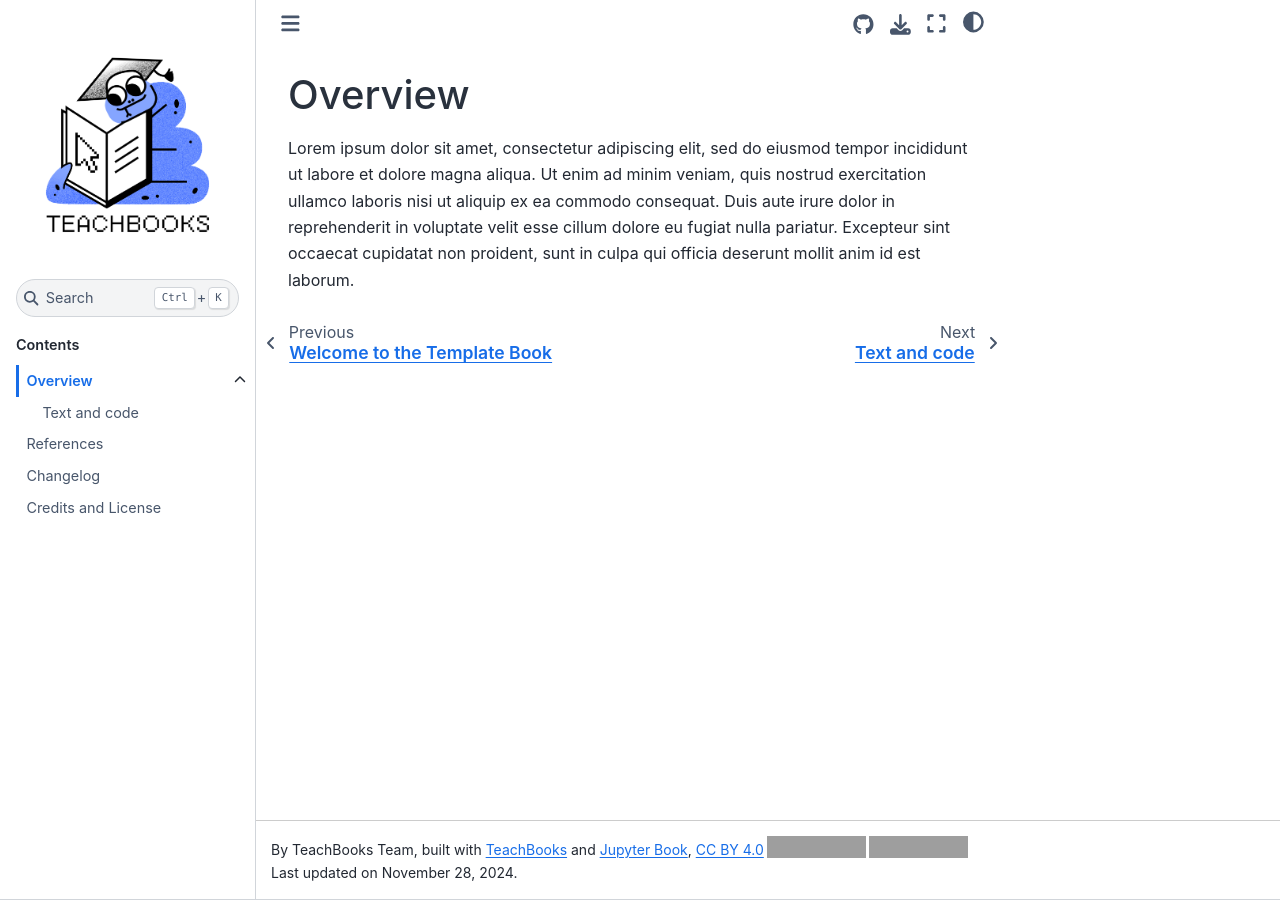
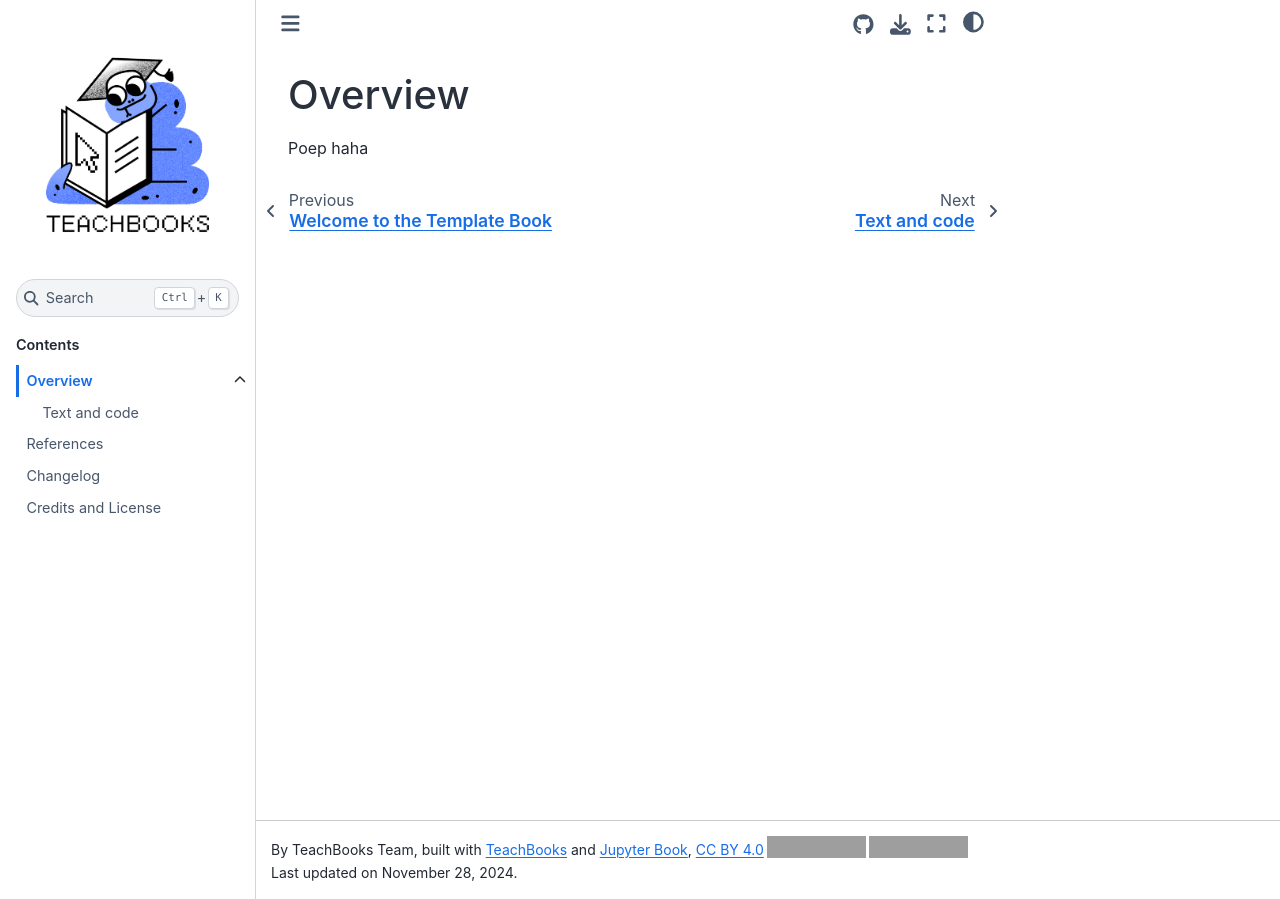
Before and after one commit to Bodebobo/stencilV2-elektriciteit, a Jupyter Book: the page built from book/some_content/overview.md, in a window 1280 px wide. Built offline with Jupyter Book 1.0.4 settings and Sphinx 7.4.7 and the Sphinx Book theme 1.1.4, drawn with Linux system fonts in a browser that asks for light colours; comment, search, counter and statistics services are not loaded; grey boxes are pictures that could not be loaded.

Commit message:
Update overview.md

```diff
--- a/book/some_content/overview.md
+++ b/book/some_content/overview.md
@@ -1,3 +1,3 @@
 # Overview
 
-Lorem ipsum dolor sit amet, consectetur adipiscing elit, sed do eiusmod tempor incididunt ut labore et dolore magna aliqua. Ut enim ad minim veniam, quis nostrud exercitation ullamco laboris nisi ut aliquip ex ea commodo consequat. Duis aute irure dolor in reprehenderit in voluptate velit esse cillum dolore eu fugiat nulla pariatur. Excepteur sint occaecat cupidatat non proident, sunt in culpa qui officia deserunt mollit anim id est laborum.
+Poep haha
```
